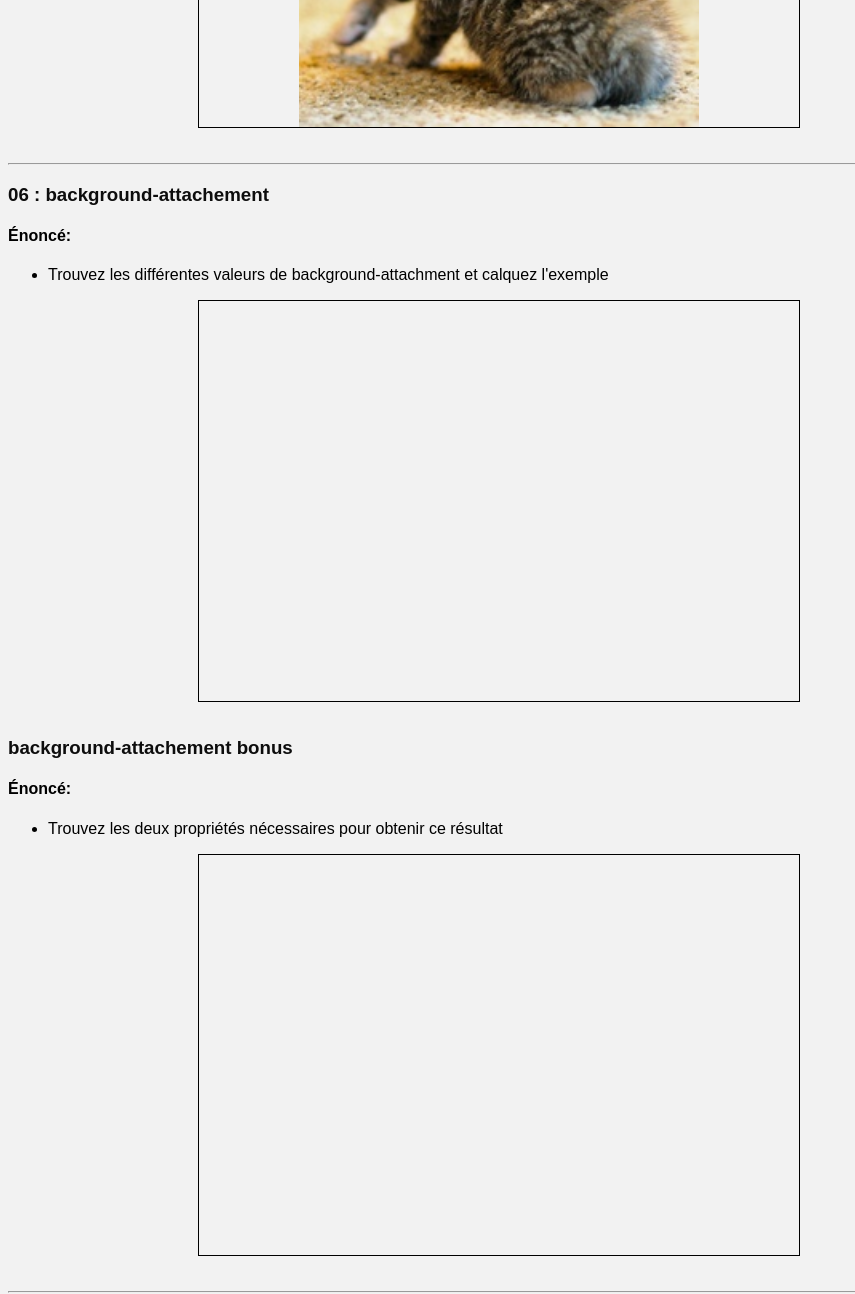
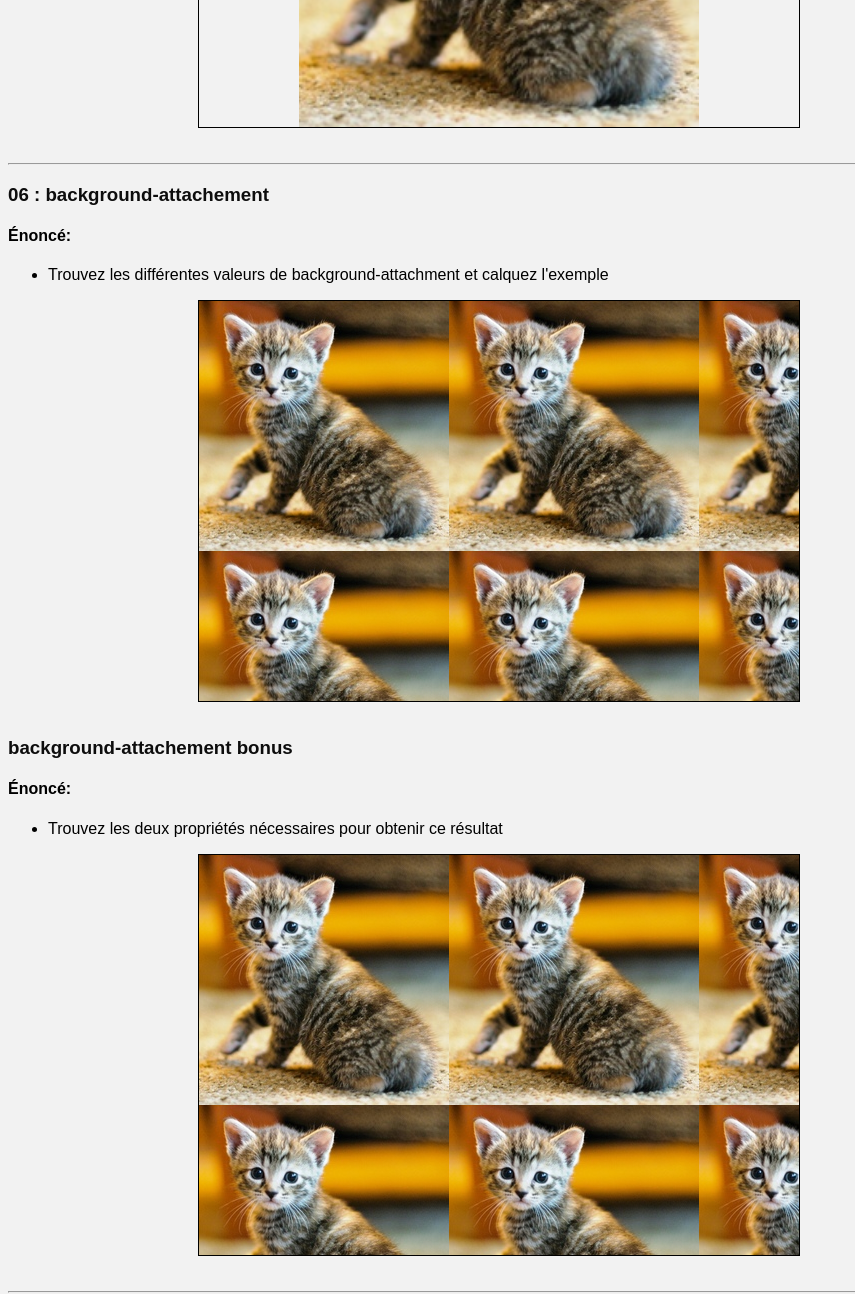
Before and after one commit to Blaxion/css_exo2, a plain HTML site: page index.html in a window 1280 px wide. Shown: the part 9330-10624 px from the top of the page, without its empty margins (0-855 px from the left). Drawn offline with Linux system fonts and the light colour scheme.

Commit message:
style new

```diff
--- a/css/style.css
+++ b/css/style.css
@@ -122,7 +122,11 @@ h1,h3{
 
 /* début exo 06 background-attachement*/
 .img-12{
+    background-image: url(../images/bg_image_petite.jpg);
+    background-attachment: fixed;
 }
 .img-13{
+    background-image: url(../images/bg_image_petite.jpg);
+    background-attachment: fixed;
 }
 /* fin exo 06 background-attachement*/
```
